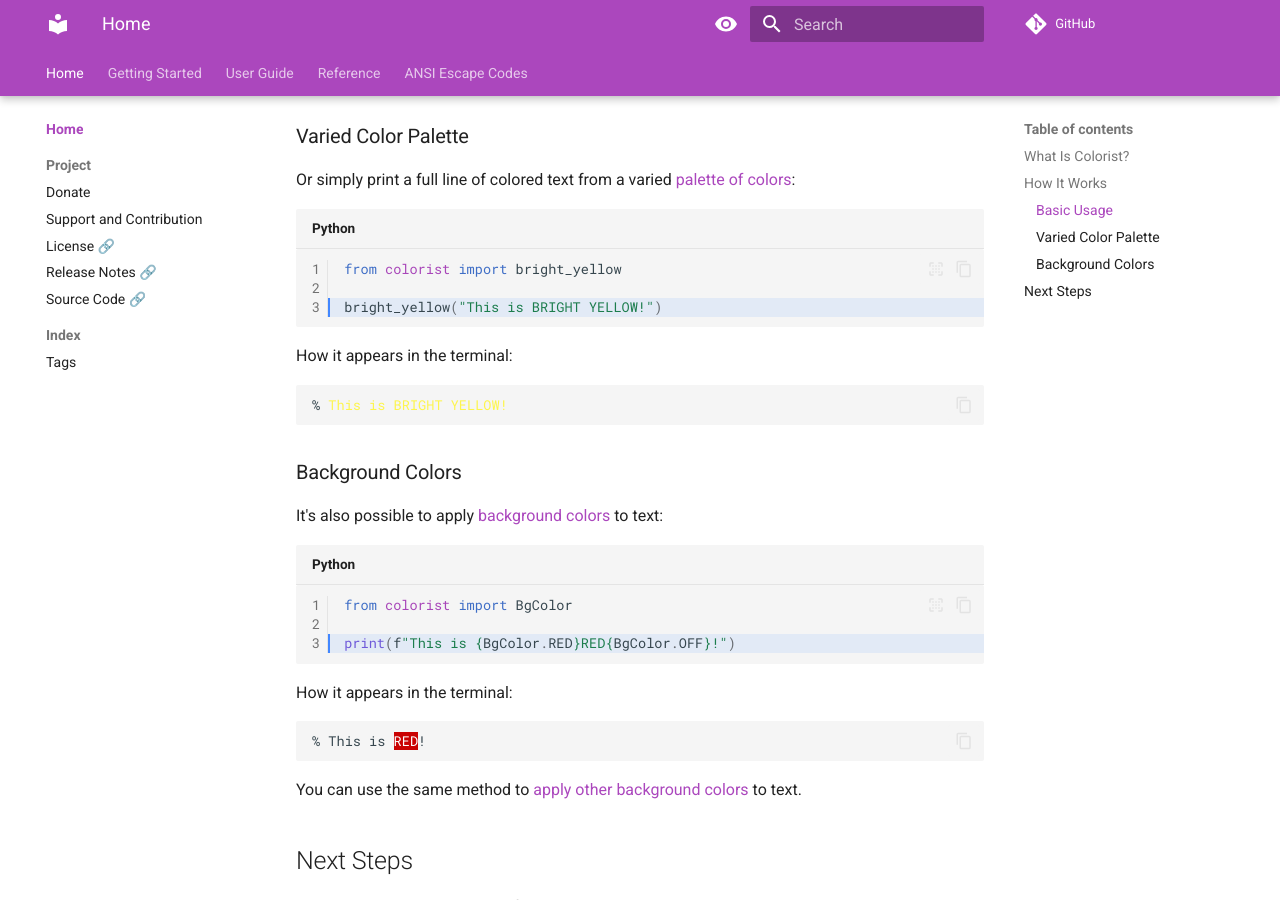
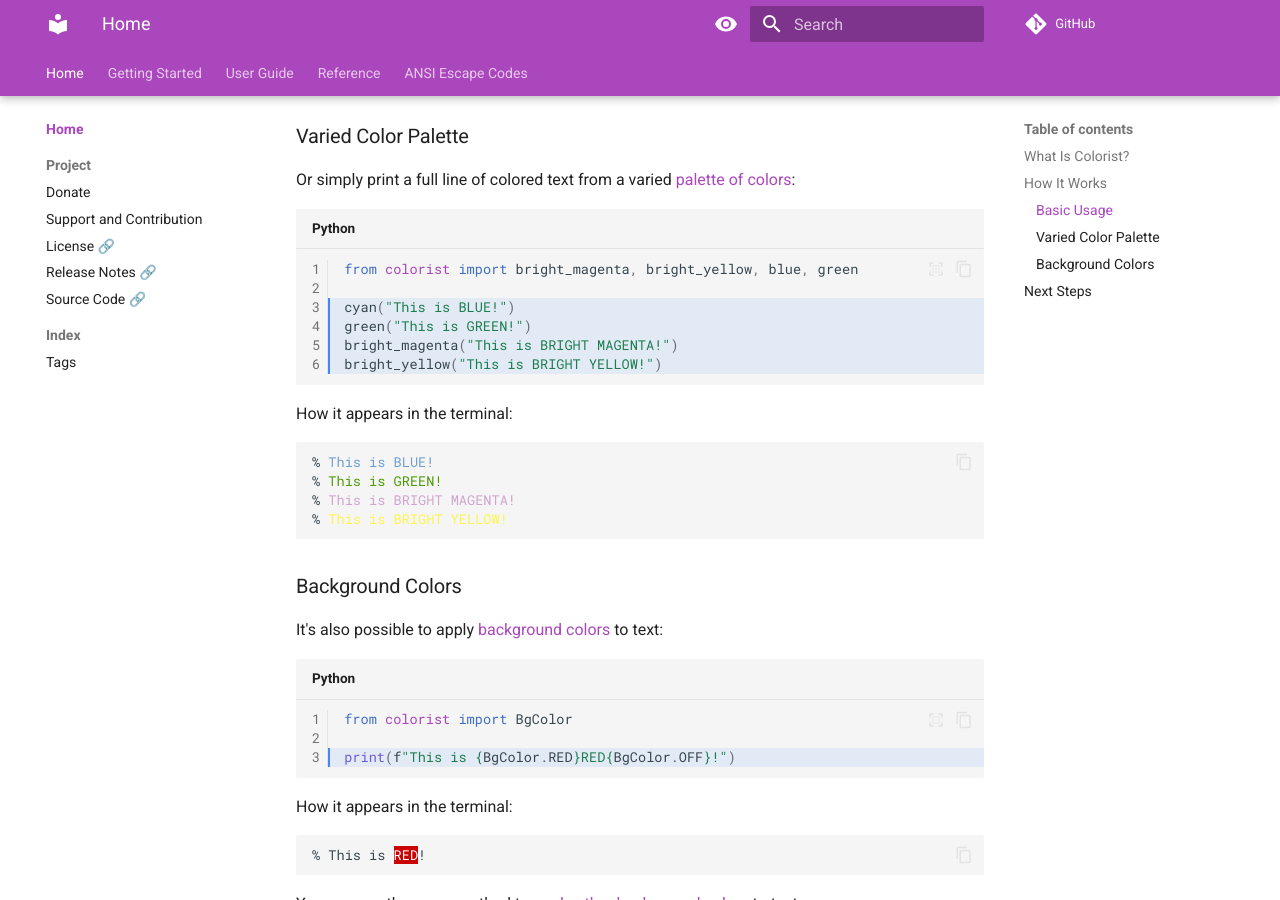
Before and after one commit to jakob-bagterp/colorist-for-python, an MkDocs documentation site: the page built from docs/index.md, in a window 1280 px wide and 900 px high, scrolled down 737 px. Built offline with MkDocs 1.6.1 and Material for MkDocs 9.7.7, drawn with Linux system fonts in a browser that asks for light colours; comment, search, counter and statistics services are not loaded; the version menu is left out.

Commit message:
Added extra colors to intro page.

````diff
--- a/docs/index.md
+++ b/docs/index.md
@@ -34,15 +34,21 @@
 ### Varied Color Palette
 Or simply print a full line of colored text from a varied [palette of colors](user-guide/standard-colors/text-foreground.md#print-line-of-colored-text):
 
-```python linenums="1" hl_lines="3"
-from colorist import bright_yellow
+```python linenums="1" hl_lines="3-6"
+from colorist import bright_magenta, bright_yellow, blue, green
 
+cyan("This is BLUE!")
+green("This is GREEN!")
+bright_magenta("This is BRIGHT MAGENTA!")
 bright_yellow("This is BRIGHT YELLOW!")
 ```
 
 How it appears in the terminal:
 
-<pre><code>% <span class="fg-bright-yellow">This is BRIGHT YELLOW!</span></code></pre>
+<pre><code>% <span class="fg-blue">This is BLUE!</span>
+% <span class="fg-green">This is GREEN!</span>
+% <span class="fg-bright-magenta">This is BRIGHT MAGENTA!</span>
+% <span class="fg-bright-yellow">This is BRIGHT YELLOW!</span></code></pre>
 
 ### Background Colors
 It's also possible to apply [background colors](user-guide/standard-colors/background.md) to text:
````
